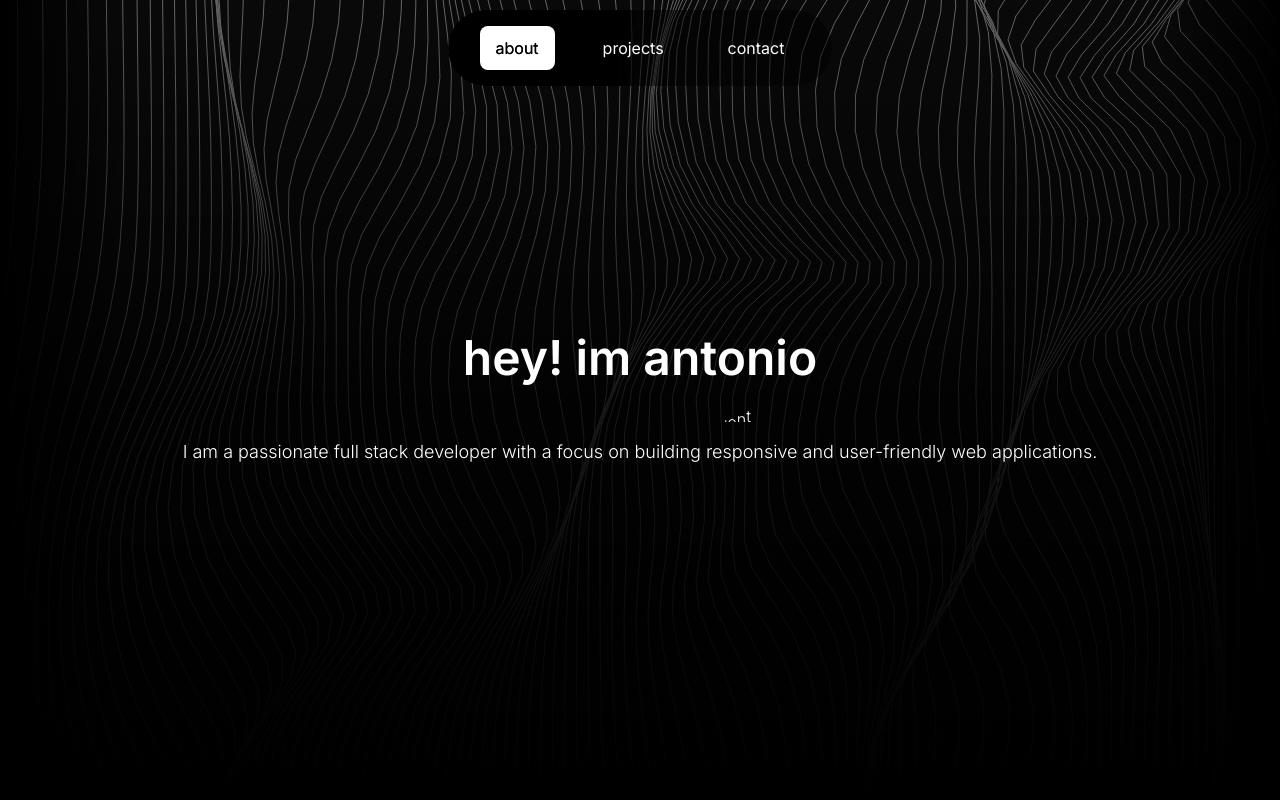
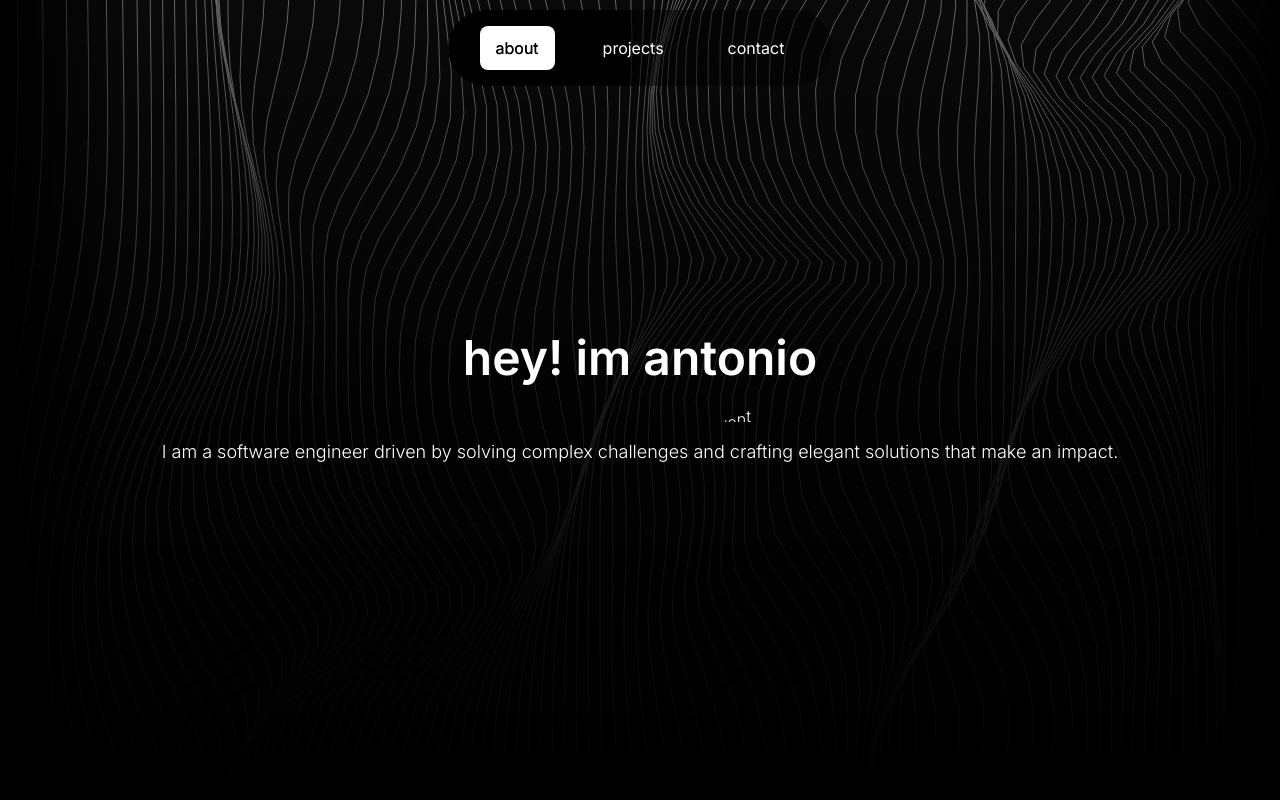
Before and after one commit to antonioconopio/personal-portfolio, a Next.js app: page / in a window 1280 px wide. Shown: the top 800 px of the page. Built offline with nearby package versions, Linux system fonts and the light colour scheme.

Commit message:
more changes

```diff
--- a/src/components/contact.tsx
+++ b/src/components/contact.tsx
@@ -4,12 +4,8 @@ const Contact = () => {
   return (
     <>
       <div className="md:p-20 p-10 text-white" id="contact">
-        <h1 className="text-3xl font-semibold text-white">contact.</h1>
-        <div className="flex flex-row items-center">
-          <p className="text-lg font-semibold">
-            Have a question? Shoot me a message!
-          </p>
-        </div>
+        <h1 className="text-5xl font-semibold text-white md:mx-20">contact.</h1>
+
         <MyForm />
       </div>
     </>
--- a/src/components/hero.tsx
+++ b/src/components/hero.tsx
@@ -32,8 +32,8 @@ const Hero = () => {
           />
 
           <p className="text-lg font-light mt-4 md:p-0 p-10">
-            I am a passionate full stack developer with a focus on building
-            responsive and user-friendly web applications.
+            I am a software engineer driven by solving complex challenges and
+            crafting elegant solutions that make an impact.
           </p>
         </div>
 
```
